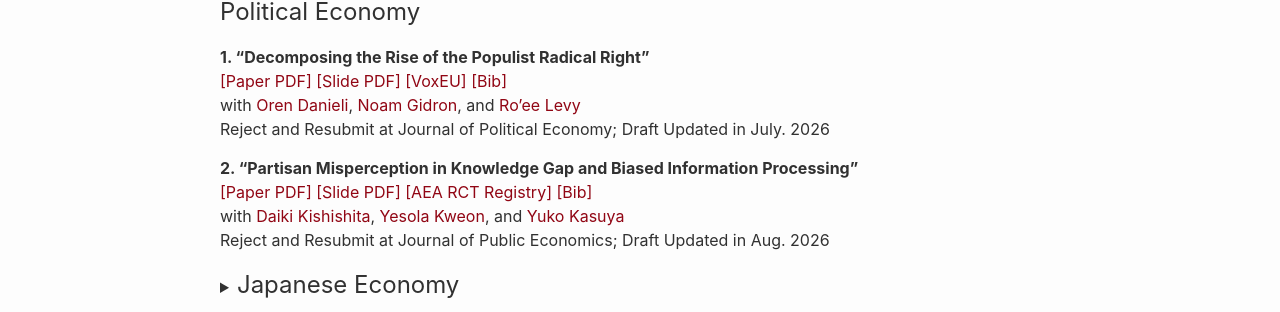
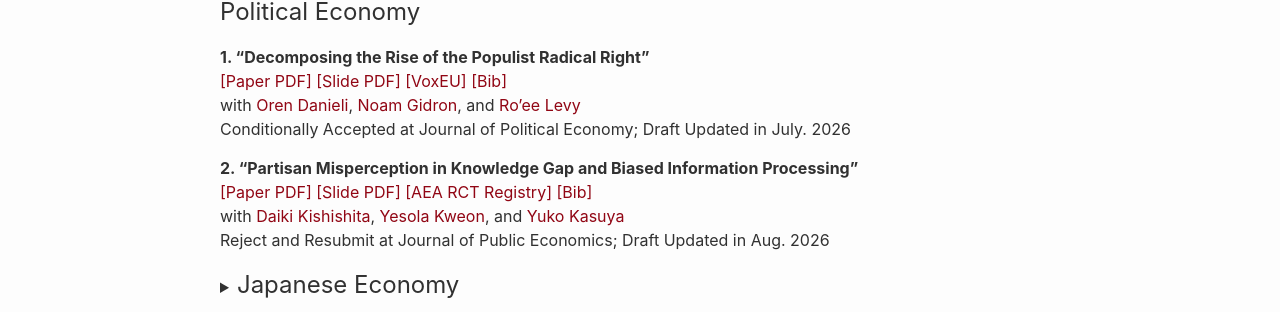
Before and after one commit to shinnkikuchi/shinnkikuchi.github.io, a Jekyll site: the page built from index.md, in a window 1280 px wide. Shown: the part 957-1269 px from the top of the page. Built offline with Jekyll 4.4.1, drawn with Linux system fonts in a browser that asks for light colours.

Commit message:
Update index.md

```diff
--- a/index.md
+++ b/index.md
@@ -70,7 +70,7 @@ with <a href="https://www.orendanieli.com/home" target="_blank">Oren Danieli</a>
 <a href="https://noamgidron.com/" target="_blank">Noam Gidron</a>,
 and <a href="https://www.roeelevy.com/" target="_blank">Ro'ee Levy</a>
 <br>
-Reject and Resubmit at Journal of Political Economy; Draft Updated in July. 2026
+Conditionally Accepted at Journal of Political Economy; Draft Updated in July. 2026
 <br>
 
 **2. "Partisan Misperception in Knowledge Gap and Biased Information Processing"**
```
